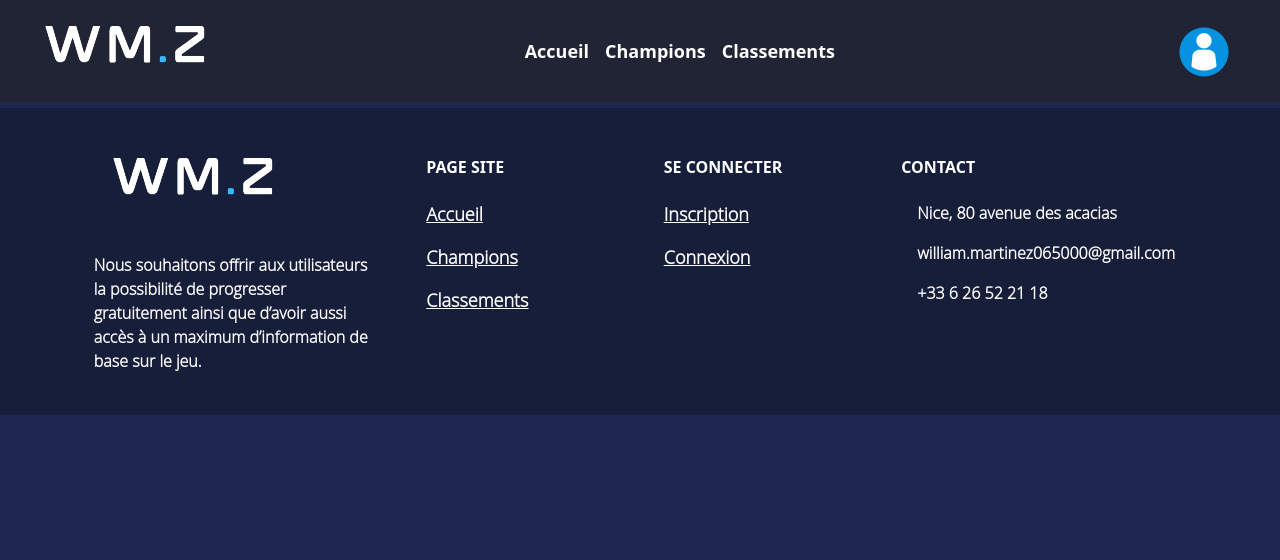
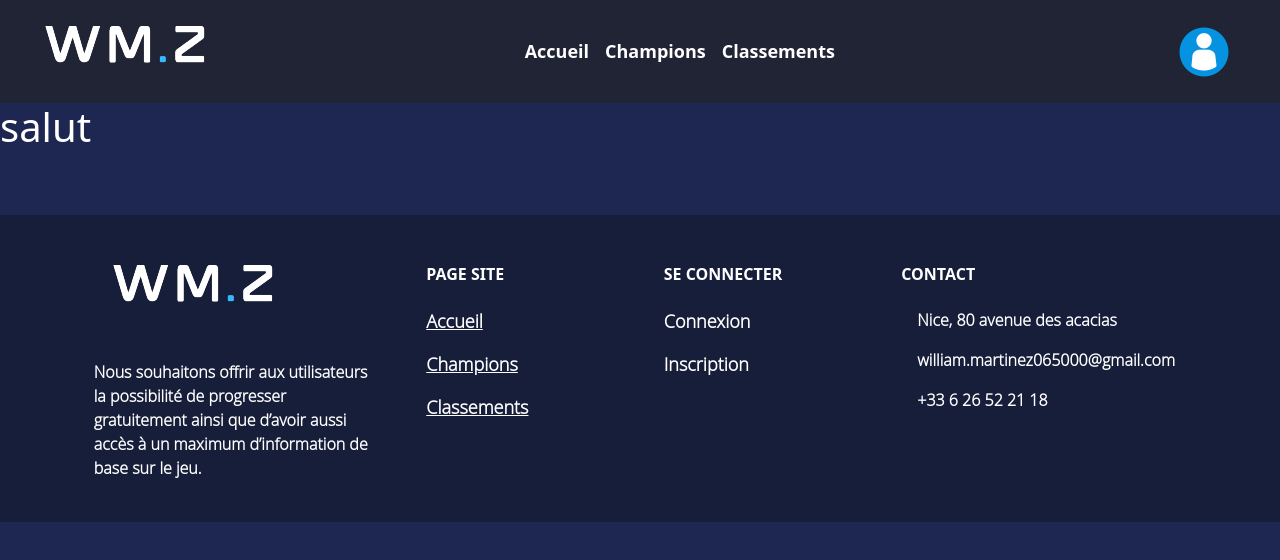
Before and after one commit to wllmz/CDA-LEAGUES-2023-MDS, a React (Create React App) app in the folder app-leagues-cda/: page /conseil/1 in a window 1280 px wide. Shown: the top 560 px of the page. Built offline with nearby package versions, Linux system fonts and the light colour scheme; no server answers.

Commit message:
add new page match and conseil review

```diff
--- a/app-leagues-cda/src/App.js
+++ b/app-leagues-cda/src/App.js
@@ -19,6 +19,10 @@ import Ranks from './pages/Ranks';
 import Icon from './assets/img/Icon.png';
 import Test from './pages/Test';
 import Footer from './components/Footer';
+import Test_Match from "./components/Test_Match";
+
+
+
 
 // import AuthVerify from "./common/AuthVerify";
 import EventBus from "./common/EventBus";
@@ -27,6 +31,8 @@ const App = () => {
   const [showModeratorBoard, setShowModeratorBoard] = useState(false);
   const [showAdminBoard, setShowAdminBoard] = useState(false);
   const [currentUser, setCurrentUser] = useState(undefined);
+
+
 
   useEffect(() => {
     const user = AuthService.getCurrentUser();
@@ -133,7 +139,7 @@ const App = () => {
             </li>
             <li className="nav-item">
               <NavLink to={"/register"} className="nav-link">
-                S'inscrire
+                Inscription
               </NavLink>
             </li>
   </ul>
@@ -160,6 +166,15 @@ const App = () => {
           <Route path="/mod" element={<BoardModerator />} />
           <Route path="/admin" element={<BoardAdmin />} />
           <Route path="/test" element={<Test />} />
+          <Route path={"/match78"} element={<Test_Match />} />
+          <Route path={`match/:matchIds`} element={<Test_Match />} />
+          <Route path={`conseil/:matchIds`} element={<Test_Match />} />
+
+
+
+
+
+
         </Routes>
 
         <Footer/>
--- a/app-leagues-cda/src/components/Footer.js
+++ b/app-leagues-cda/src/components/Footer.js
@@ -1,8 +1,34 @@
-import React from 'react';
+import React, { useState, useEffect } from "react";
 import Logo from '../assets/img/Logomobile.png';
 import { NavLink } from "react-router-dom";
+import AuthService from "../services/auth.service";
+
+// import AuthVerify from "./common/AuthVerify";
+import EventBus from "../common/EventBus";
 
 const Footer = () => {
+  const [currentUser, setCurrentUser] = useState(undefined);
+
+  useEffect(() => {
+    const user = AuthService.getCurrentUser();
+
+    if (user) {
+      setCurrentUser(user);
+    }
+
+    EventBus.on("logout", () => {
+      logOut();
+    });
+
+    return () => {
+      EventBus.remove("logout");
+    };
+  }, []);
+
+  const logOut = () => {
+    AuthService.logout();
+    setCurrentUser(undefined);
+  };
     return (
 
 
@@ -45,13 +71,29 @@ const Footer = () => {
           <h6 class="text-uppercase fw-bold mb-4">
           Se connecter
           </h6>
-          <p>
-            <a href="#!" class="text-reset"><NavLink to={"/register"} className="nav-link">Inscription </NavLink></a>
-          </p>
-          <p>
-            <a href="#!" class="text-reset"> <NavLink to={"/login"} className="nav-link">Connexion </NavLink></a>
-          </p>
+          {currentUser ? (
+
+<div>
+      <p><NavLink to={"/user"} className="nav-link">Mon profil</NavLink></p>
+      <p><a href="/login" className="nav-link" onClick={logOut}>Déconnexion </a></p>
+ </div>
+
+
+        ) : (
+    <div>
+              <NavLink to={"/login"} className="nav-link">
+              <p>  Connexion </p>
+              </NavLink>
+
+              <NavLink to={"/register"} className="nav-link">
+          <p>      Inscription </p>
+              </NavLink>
+
+      </div>
+        )}
         </div>
+
+
 
 
 
--- a/app-leagues-cda/src/components/Match.js
+++ b/app-leagues-cda/src/components/Match.js
@@ -1,6 +1,10 @@
 import React, { useState, useEffect } from "react";
 import axios from "axios";
 import AuthService from "../services/auth.service";
+import { Routes, Route } from "react-router-dom";
+import TestMatch from "../components/Test_Match";
+
+
 
 const App = () => {
   const [playerData, setPlayerdata] = useState({});
@@ -83,6 +87,16 @@ const App = () => {
     if (x[slideIndex - 1]) {
       x[slideIndex - 1].style.display = "block";
     }
+  }
+
+  function handleClick(matchIds) {
+    const url = `match/${matchIds}`;
+    window.location.href = url;
+  }
+
+  function submitClick(matchIds) {
+    const url = `conseil/${matchIds}`;
+    window.location.href = url;
   }
 
 
@@ -188,8 +202,8 @@ const App = () => {
                         </div>
                         <div class="row justify-content-md-center" >
                   <div class="col col-lg-6"  >
-                  <button class="btn btn-outline-primary">Voir match </button>
-                        <button class="btn btn-outline-primary">Voir conseil </button>
+                  <button class="btn btn-outline-primary"onClick={() => handleClick(matchData.metadata.matchId)}>Voir match </button>
+                  <button class="btn btn-outline-primary" onClick={() => submitClick(matchData.metadata.matchId)}>Voir conseil </button>
                         </div>
                         <div class="col">
                         <button className ="precedent"onClick={() => plusDivs(-1)}>&#10094;</button>
@@ -287,8 +301,8 @@ const App = () => {
                         </div>
                         <div class="row justify-content-md-center" >
                   <div class="col col-lg-6"  >
-                        <button class="btn btn-outline-primary">Voir match </button>
-                        <button class="btn btn-outline-primary">Voir conseil </button>
+                  <button class="btn btn-outline-primary"onClick={() => handleClick(matchData.metadata.matchId)}>Voir match </button>
+                  <button class="btn btn-outline-primary" onClick={() => submitClick(matchData.metadata.matchId)}>Voir conseil </button>
                       </div>
                       <div class="col">
                         <button className ="precedent"onClick={() => plusDivs(-1)}>&#10094;</button>
--- /dev/null
+++ b/app-leagues-cda/src/components/Test_Match.js
@@ -0,0 +1,11 @@
+import React from 'react';
+
+const Test_Match = () => {
+    return (
+        <div>
+      <h1> salut </h1>
+        </div>
+    );
+};
+
+export default Test_Match;<h1> salut </h1>
```
